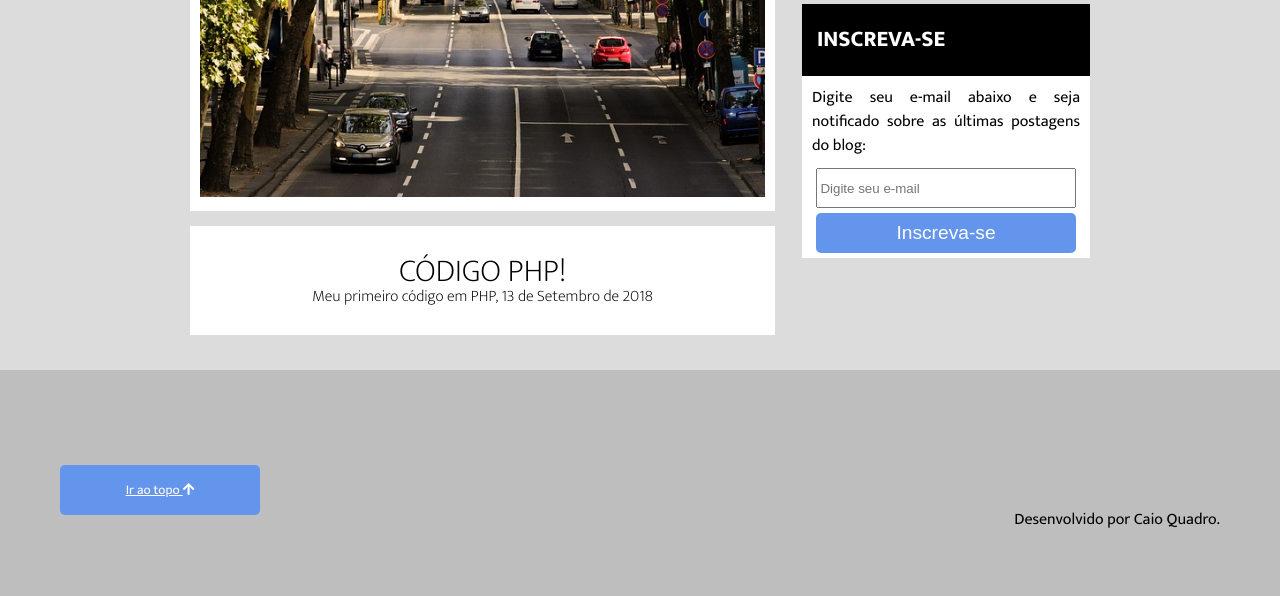
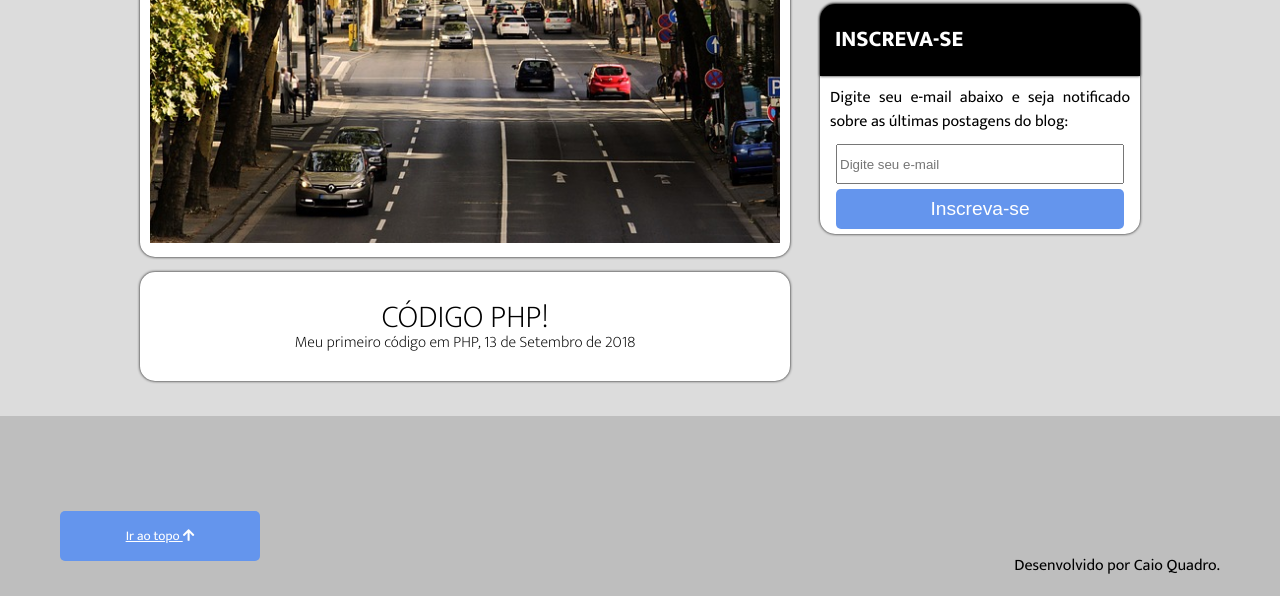
Before and after one commit to codetodestroy/meuPrimeiroProjetoWEB, a plain HTML site: page index.html in a window 1280 px wide. Shown: the part 828-1424 px from the top of the page. Drawn offline with Linux system fonts and the light colour scheme.

Commit message:
Coloquei um border-radius pra ficar mais bonito...

```diff
--- a/css/style.css
+++ b/css/style.css
@@ -132,7 +132,7 @@ body {
 /* =============================== MAIN */
 main {
 	width: 90%;
-	max-width: 900px;
+	max-width: 1000px;
 	margin: 20px auto;
 	display: flex;
 	justify-content: space-between;
@@ -148,6 +148,8 @@ main {
 .post-main {
 	width: 100%;
 	background-color: #FFFFFF;
+	border-radius: 15px;
+	box-shadow: 0 0 3px #000000;
 	padding: 10px;
 	text-align: center;
 	margin-bottom: 15px;
@@ -193,6 +195,8 @@ aside {
 .aside-main {
 	width: 100%;
 	background-color: #FFFFFF;
+	border-radius: 15px;
+	box-shadow: 0 0 3px #000000;
 	margin-bottom: 10px;
 }
 
@@ -203,6 +207,8 @@ aside {
 	background-color: #000000;
 	padding: 25px 15px;
 	color: #FFFFFF;
+	border-radius: 15px 15px 0 0;
+	box-shadow: 0 0 3px #000000;
 }
 
 /* aside sociais */
```
